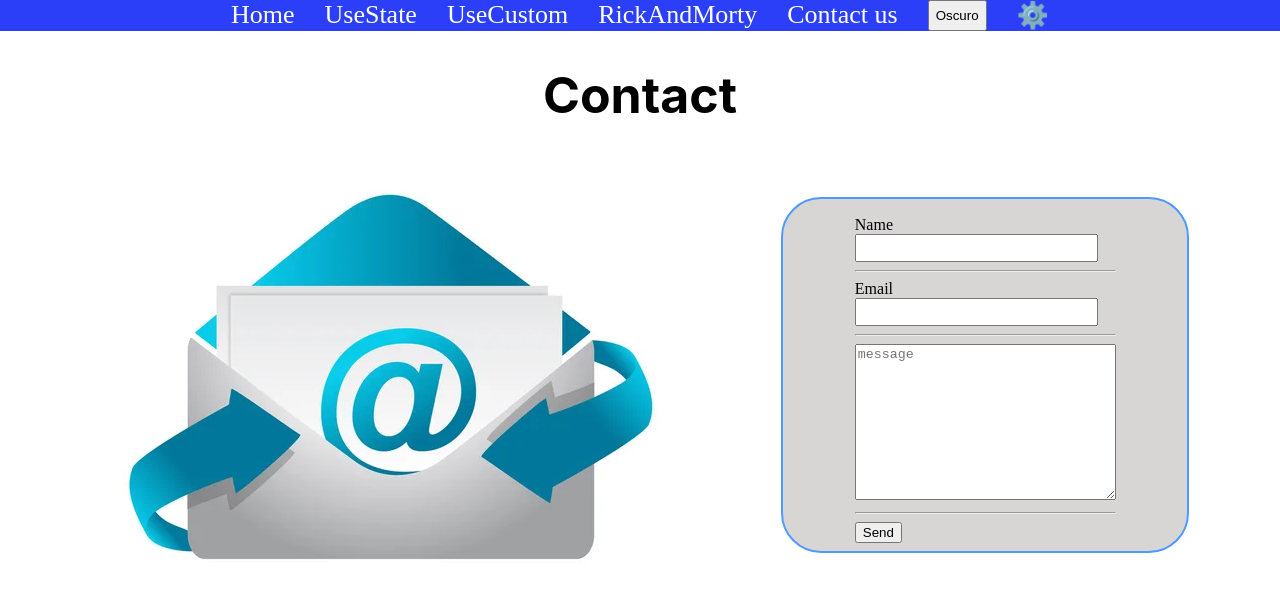
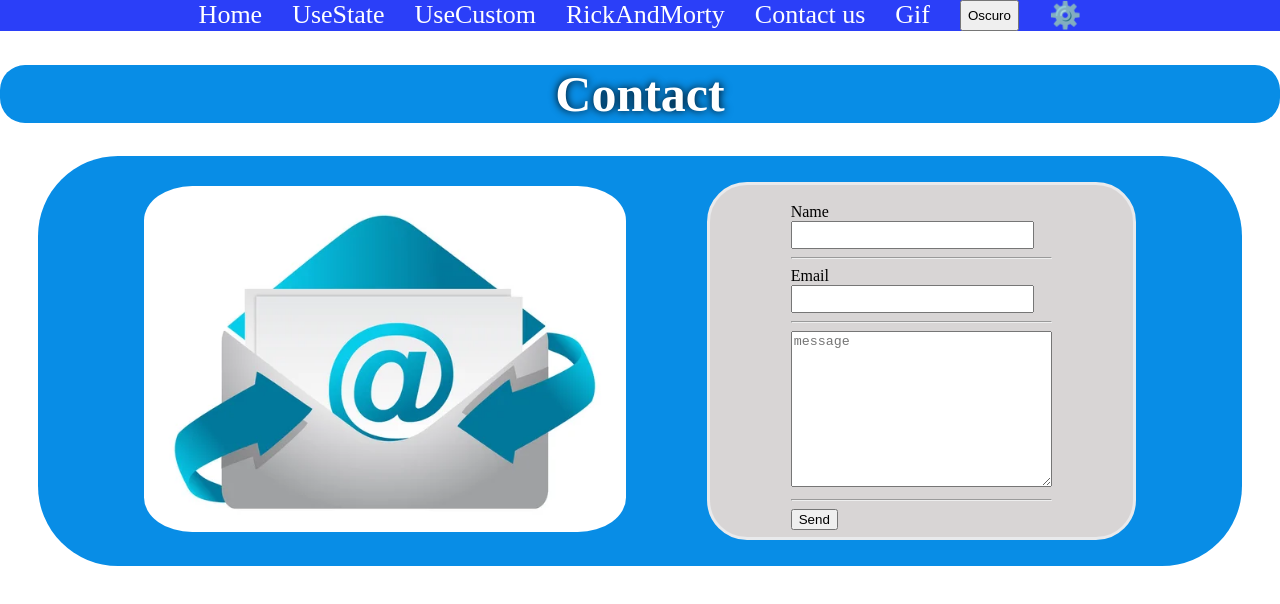
Before and after one commit to stivencv7/React-Project, a React (Create React App) app: page /send in a window 1280 px wide. Shown: the top 604 px of the page. Built offline with nearby package versions, Linux system fonts and the light colour scheme.

Commit message:
proyecto gif tenor

```diff
--- a/src/App.js
+++ b/src/App.js
@@ -1,15 +1,11 @@
 import { Route, Routes } from "react-router-dom";
 import { HederHome } from "./components/layout/HederHome/HederHome";
-//import { AboutUS } from "./components/Pages/AboutUS/AboutUS";
-//import { ContactUS } from "./components/Pages/ContactUS/ContactUS";
 import { Home } from "./components/Pages/Home/Home";
 import { RickAndMorty } from "./components/Pages/RickAndMorty/RickAndMorty";
 import { SeccionSend } from "./components/Pages/SeccionSend/SeccionSend";
 import { Setup } from "./components/Pages/Setup/Setup";
-
+import {GifTenor} from "./components/Pages/GifTenor/GifTenor.jsx"
 //import { NotFound } from "./components/Pages/NotFound/NotFound";
-//import React, { useState } from "react";
-
 
 function App() {
   return (
@@ -20,6 +16,8 @@ function App() {
         <Route path="/configuracion" element={<Setup />} />
         <Route path="/rickandMorty" element={<RickAndMorty />} />
         <Route path="/send" element={<SeccionSend />} />
+        <Route path="/gifTenor" element={<GifTenor />} />
+
       </Routes>
     </div>
   );
--- /dev/null
+++ b/src/components/Pages/GifTenor/GifTenor.jsx
@@ -0,0 +1,43 @@
+import React, { useEffect, useState } from 'react'
+import { GifCard } from '../../layout/GifCard/GifCard'
+import { Section_RickAnd_Morty } from '../../layout/Section_RickAnd_Morty/Section_RickAnd_Morty'
+
+
+
+export const GifTenor = () => {
+
+    const [parametro, setParametro] = useState([])
+
+
+    const search = (event) => {
+        const url = "https://g.tenor.com/v1/search?"
+        const key = "DIPV6GWNNIH9"
+        const query = `q=${event.target.value}`
+        const limit = "&limit=10";
+        fetch(`${url}${query}&key=${key}${limit}`)
+            .then(response => response.json())
+            .then(data => setParametro(data.results))
+    }
+
+    function getGif() {
+
+        const url = "https://g.tenor.com/v1/trending?"
+        const key = "DIPV6GWNNIH9"
+        const limit = "&limit=10";
+        fetch(`${url}&key=${key}${limit}`)
+            .then(response => response.json())
+            .then(data => setParametro(data.results))
+    }
+
+    useEffect(() => {
+        getGif()
+    }, [])
+
+
+    return (
+        <div>
+            <Section_RickAnd_Morty action={search} id="input_gif" />
+            <GifCard cardGif={parametro} />
+        </div>
+    )
+}
--- a/src/components/UI/NavHome/NavHome.jsx
+++ b/src/components/UI/NavHome/NavHome.jsx
@@ -1,15 +1,7 @@
-//import React from 'react'
+
 import React, { useEffect, useState } from 'react'
 import { Link } from 'react-router-dom'
 import { Button } from '../Button/Button'
-
-
-
-//import { Button } from "../Button/Button"
-
-
-//import { Ancla } from '../Ancla/Ancla'
-
 
 export const NavHome = () => {
     const [moderDark, setModerDark] = useState(false)
@@ -21,14 +13,12 @@ export const NavHome = () => {
 
     useEffect(() => {
         if (moderDark) {
-            //document.body.classList.remove("light-mode")
-            //document.body.classList.add('dar-mode')
+
             document.body.style.backgroundColor = "black"
 
             setTitle('Claro')
         } else {
-            //document.body.classList.remove("dar-mode")
-            //document.body.classList.add('light-mode')
+
             document.body.style.backgroundColor = "white"
             setTitle('Oscuro')
         }
@@ -44,6 +34,7 @@ export const NavHome = () => {
             <Link className='ancla' to="/useCustom">UseCustom</Link>
             <Link className='ancla' to="/rickandMorty">RickAndMorty</Link>
             <Link className='ancla' to="/send">Contact us</Link>
+            <Link className='ancla' to="/gifTenor">Gif</Link>
             <Button style="ad" action={handleOn} text={title} />
             <Link className='ancla' to="/configuracion">⚙️</Link>
 
--- /dev/null
+++ b/src/components/layout/GifCard/GifCard.jsx
@@ -0,0 +1,17 @@
+import React from 'react'
+
+export const GifCard = ({ cardGif = [] }) => {
+    return (
+        <div className='conter_cardgif'>
+            {
+                cardGif.map((item, index) => (
+                    <div key={index} >
+                        <div className='car'>
+                            <img className='img-cardGif' src={item.media[0].mediumgif.url} alt="" />
+                        </div>
+                    </div>
+                ))
+            }
+        </div>
+    )
+}
--- a/src/components/layout/Send/Send.jsx
+++ b/src/components/layout/Send/Send.jsx
@@ -22,7 +22,7 @@ export const Send = () => {
 
     return (
 
-        <>
+        <div className='c'>
             <h1 className='title-form'>Contact</h1>
 
             <div className='content-father'>
@@ -48,7 +48,8 @@ export const Send = () => {
                 </div>
 
             </div>
-        </>
+
+        </div>
     )
 
 }
--- a/src/index.css
+++ b/src/index.css
@@ -182,30 +182,41 @@ code {
   align-items: center;
   justify-content: space-evenly;
   font-family: cursive;
-
+  background-color: rgb(8, 141, 230);
+  padding: 2%;
+  border-radius: 80px;
+  width: 90%;
 }
 
 .title-form {
   text-align: center;
-  text-shadow: 0px 0px 8px white;
+  text-shadow: 0px 0px 8px black;
   font-size: 50px;
+  font-family: cursive;
+  color: white;
+  background-color: rgb(8, 141, 230);
+  border-radius: 25px;
+  width: 100%;
+
 }
 
 .div-formulario {
   display: flex;
   flex-direction: column;
-  border: 2px solid rgb(78, 155, 255);
-  width: 30%;
+  border: 3px solid rgb(233, 234, 236);
+  width: 35%;
   height: 26vw;
   align-items: center;
   background-color: rgb(216, 213, 213);
   border-radius: 40px;
   padding: 10px;
 
+
 }
 
 .form-email {
   margin-top: 2%;
+
 }
 
 .input-name {
@@ -214,6 +225,57 @@ code {
 }
 
 .carta {
-  border-radius: 27%;
+  border-radius: 10%;
+  height: 27vw;
 
 }
+
+.c {
+  display: flex;
+  flex-direction: column;
+  align-items: center;
+}
+
+.conter_car .cargif {
+  text-align: center;
+  width: 20rem;
+  height: 20rem;
+  box-shadow: 0 0 25px rgb(43, 63, 248);
+  border-radius: 15px;
+  background-color: #fff;
+  display: flex;
+  flex-direction: column;
+  align-items: center;
+  margin: 2rem;
+  gap: 8px;
+
+}
+
+.img-cardGif {
+  width: 100%;
+  border-radius: 15px 15px 0 0;
+  object-fit: unset;
+}
+
+.conter_cardgif {
+  width: 100%;
+  height: 50px;
+  display: flex;
+  justify-content: center;
+  flex-wrap: wrap;
+}
+
+.conter_cardgif .car {
+  text-align: center;
+  width: 20rem;
+  height: 20rem;
+  box-shadow: 0 0 25px rgb(43, 63, 248);
+  border-radius: 15px;
+  background-color: #fff;
+  display: flex;
+  flex-direction: column;
+  align-items: center;
+  margin: 2rem;
+  gap: 8px;
+
+}
```
